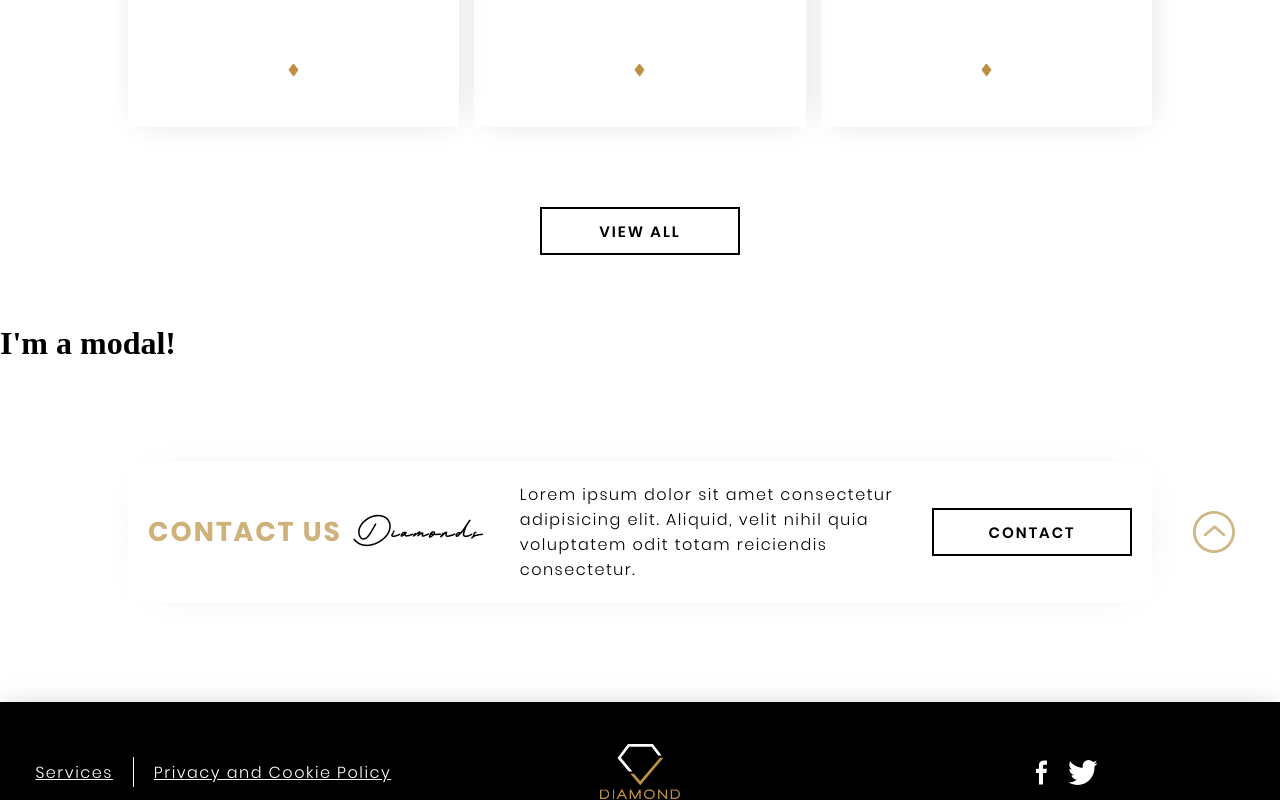
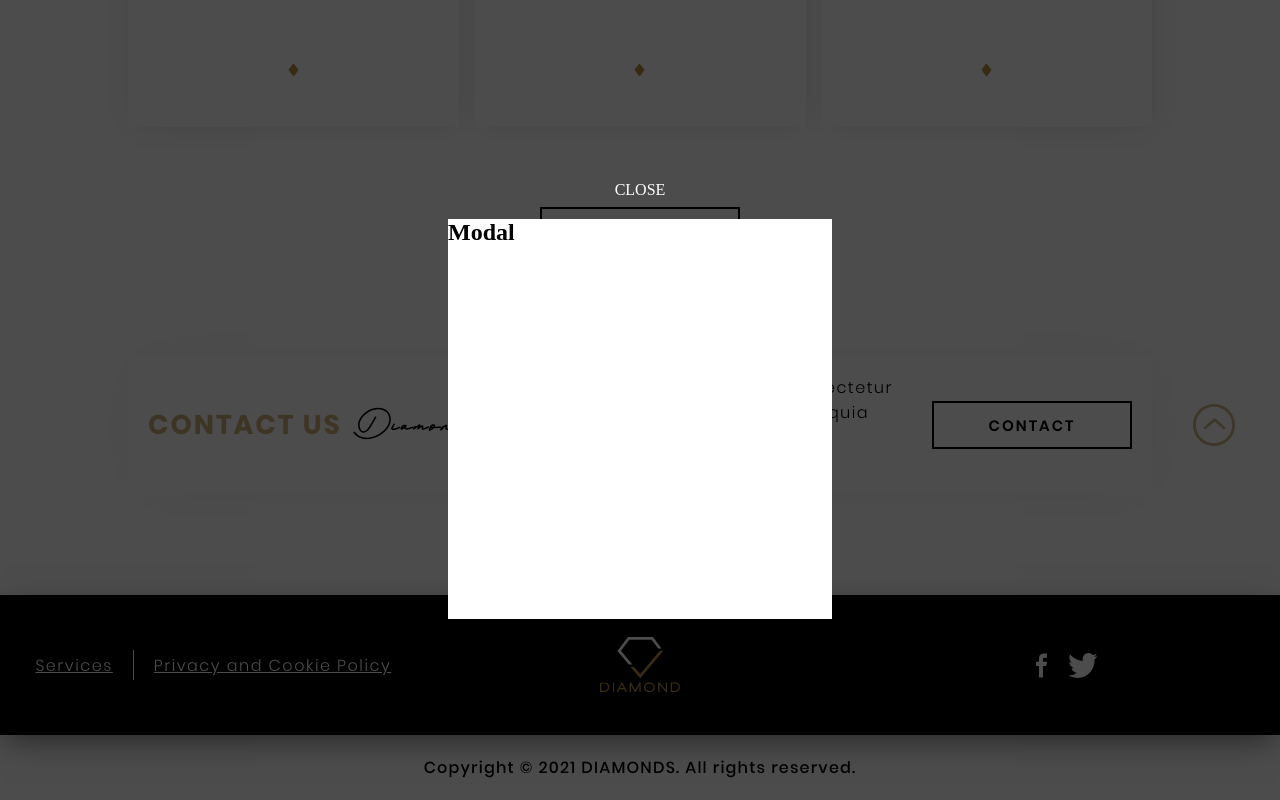
Before and after one commit to juancaricodev/diamonds, a Vue app: page / in a window 1280 px wide. Both pictures are taken after a click on the button "CONTACT". Shown: the part 1460-2260 px from the top of the page. Built offline with nearby package versions, Linux system fonts and the light colour scheme; the HTML template or start-up script is replaced by a standard one.

Commit message:
feat: modal open/close functionality implemented

```diff
--- a/src/components/Contact.vue
+++ b/src/components/Contact.vue
@@ -1,5 +1,7 @@
 <template>
-  <Modal v-show="modalOpen" />
+  <Modal v-if="showModal" :show-modal="showModal">
+    <div class="modal-close" @click="showModal = false">Close</div>
+  </Modal>
 
   <section class="contact">
     <div class="contact__title">
@@ -11,7 +13,7 @@
       Lorem ipsum dolor sit amet consectetur adipisicing elit. Aliquid, velit nihil quia voluptatem odit totam reiciendis consectetur.
     </div>
 
-    <button class="contact__button" @click="modalOpen = true">Contact</button>
+    <button class="contact__button" @click="showModal = true">Contact</button>
 
     <div class="scrollup" @click="scrollUpBtn">
       <img src="../assets/svg/arrow-in-circle-point-to-up.svg" alt="go to top icon" class="scrollup__icon">
@@ -25,8 +27,8 @@ import Modal from './Modal.vue'
 
 export default {
   setup () {
-    const modalState = reactive({
-      modalOpen: false
+    const contactState = reactive({
+      showModal: false
     })
 
     function scrollUpBtn () {
@@ -38,8 +40,7 @@ export default {
     }
 
     return {
-      ...toRefs(modalState),
-      // showModal,
+      ...toRefs(contactState),
       scrollUpBtn
     }
   },
--- a/src/components/Modal.vue
+++ b/src/components/Modal.vue
@@ -1,3 +1,46 @@
 <template>
-  <h1>I'm a modal!</h1>
+  <section class="modal">
+    <slot></slot>
+    <div class="modal-container">
+      <h1>Modal</h1>
+    </div>
+  </section>
 </template>
+
+<style lang="scss">
+.modal {
+  position: fixed;
+  top: 0;
+  left: 0;
+  right: 0;
+  bottom: 0;
+  width: 100vw;
+  height: 100vh;
+  display: flex;
+  flex-direction: column;
+  justify-content: center;
+  align-items: center;
+  background-color: rgba($color: #000000, $alpha: 0.7);
+  z-index: 10;
+
+  &-close {
+    display: flex;
+    justify-content: flex-start;
+    color: white;
+    text-transform: uppercase;
+    text-align: start;
+    margin-bottom: 20px;
+    cursor: pointer;
+  }
+
+  &-container {
+    display: flex;
+    flex-direction: column;
+    width: 30%;
+    height: 50%;
+    color: $color-black;
+    background-color: $color-white;
+    opacity: 1;
+  }
+}
+</style>
```
